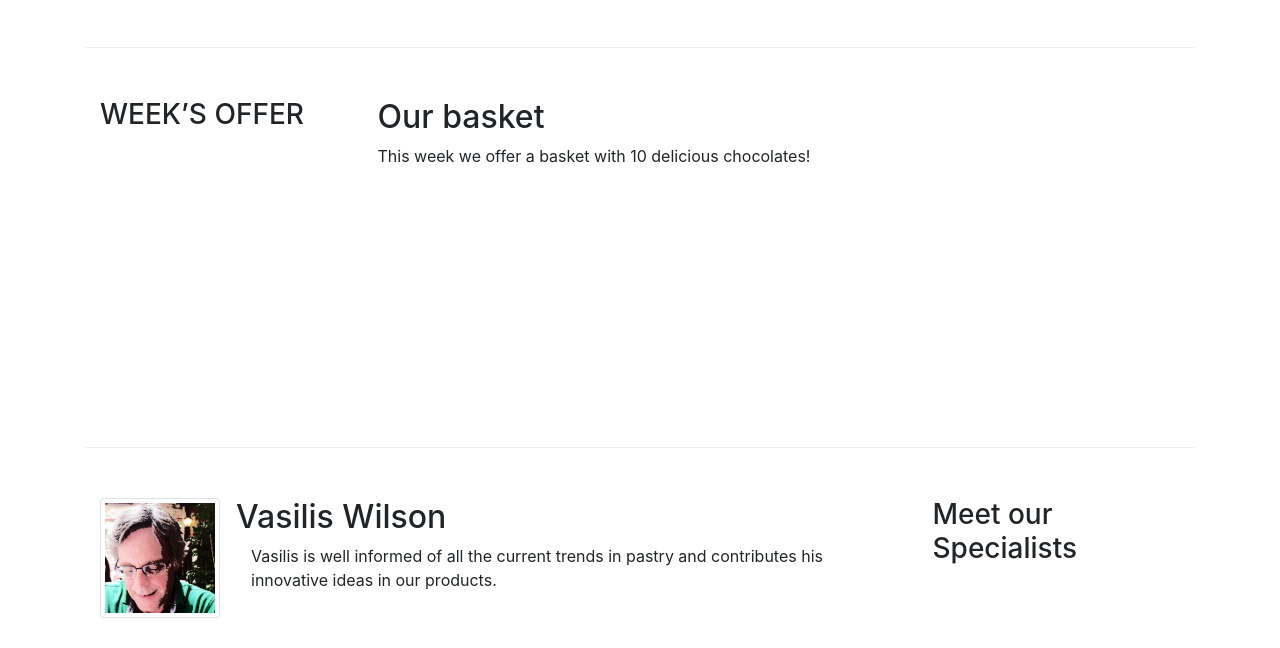
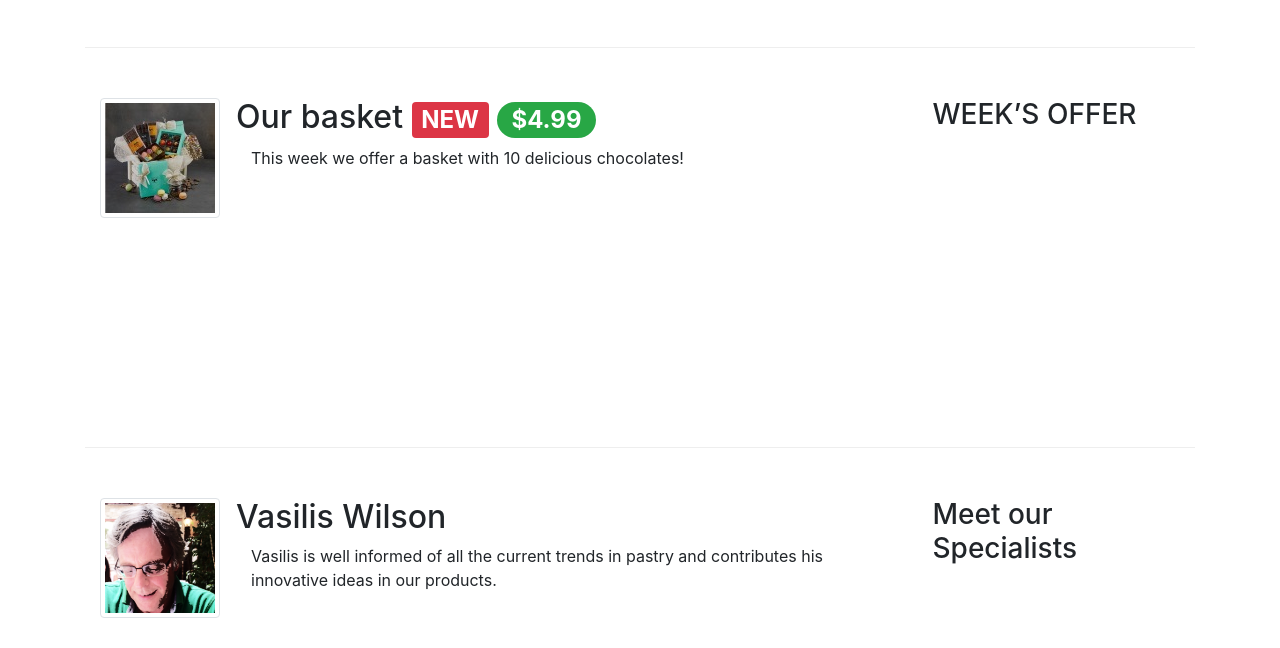
Before and after one commit to triantac/CharaLeChocolat, a plain HTML site: page index.html in a window 1280 px wide. Shown: the part 665-1313 px from the top of the page. Drawn offline with nearby package versions, Linux system fonts and the light colour scheme.

Commit message:
Bootstrap Assignment 4

```diff
--- a/index.html
+++ b/index.html
@@ -75,13 +75,21 @@
         </div>
 
 
-        <div class="row row-content">
+        <div class="row row-content flex-row-reverse">
             <div class="col-sm-4 col-md-3">
                 <h3>WEEK’S OFFER</h3>
             </div>
             <div class="col-sm col-md">
-                <h2>Our basket</h2>
-                <p>This week we offer a basket with 10 delicious chocolates! </p>
+                <div class="media">
+                    <img class="d-flex mr-3 img-thumbnail align-self-center"
+                        src="images/promotion.jpg" alt="Our basket">
+                    <div class="media-body">
+                        <h2 class="mt-0">Our basket <span class="badge badge-danger">NEW</span>
+                            <span class="badge badge-pill badge-success">$4.99</span>
+                        </h2>
+                        <p class="col d-none d-md-block">This week we offer a basket with 10 delicious chocolates!</p>
+                        </div>
+            </div>
             </div>
         </div>
 
```
